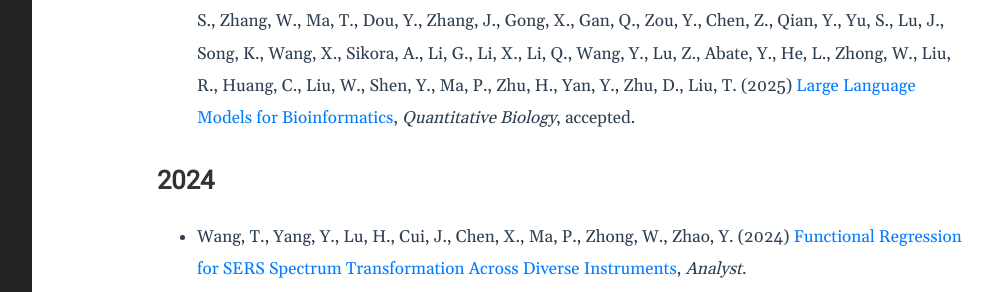
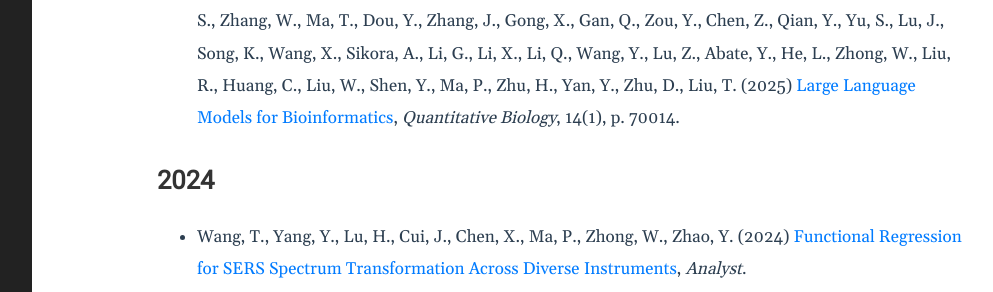
Before and after one commit to BDALpingio/BDALpingio.github.io, a Jekyll site: the page built from 3_publications.md, in a window 1280 px wide and 900 px high, scrolled down 1670 px. Shown: the part 153-445 px from the top of the window, without its empty margins (188-1181 px from the left). Built offline with Jekyll 4.4.1, drawn with Linux system fonts in a browser that asks for light colours.

Commit message:
Update 3_publications.md

```diff
--- a/3_publications.md
+++ b/3_publications.md
@@ -30,7 +30,7 @@ permalink: /3_publications/
 - Cheng, H., Wang, Y., Ma, P., Murdie, A. (2025) A Relational Approach to Understanding Global South Inter-Community NGO Networking, _Pathways to Brokerage_.
 - Chen, Y., Wu, S., Zhong, W., Ma, P. (2025) [Fluid Correlation: A Novel Way to Assess the Dynamic Association](https://www.tandfonline.com/doi/full/10.1080/10618600.2024.2444373?scroll=top&needAccess=true), _Journal of Computational and Graphical Statistics_.
 
-- Ruan, W., Lyu, Y., Zhang, J., Cai, J., Shu, P., Ge, Y., Lu, Y., Gao, S., Wang, Y., Wang, P., Zhao, L., Wang, T., Liu, Y., Fang, L., Liu, Z., Li, Y., Wu, Z., Chen, J., Jiang, H., Pan, Y., Yang, Z., Chen, J., Liang, S., Zhang, W., Ma, T., Dou, Y., Zhang, J., Gong, X., Gan, Q., Zou, Y., Chen, Z., Qian, Y., Yu, S., Lu, J., Song, K., Wang, X., Sikora, A., Li, G., Li, X., Li, Q., Wang, Y., Lu, Z., Abate, Y., He, L., Zhong, W., Liu, R., Huang, C., Liu, W., Shen, Y., Ma, P., Zhu, H., Yan, Y., Zhu, D., Liu, T. (2025) [Large Language Models for Bioinformatics](https://arxiv.org/abs/2501.06271), _Quantitative Biology_, accepted.
+- Ruan, W., Lyu, Y., Zhang, J., Cai, J., Shu, P., Ge, Y., Lu, Y., Gao, S., Wang, Y., Wang, P., Zhao, L., Wang, T., Liu, Y., Fang, L., Liu, Z., Li, Y., Wu, Z., Chen, J., Jiang, H., Pan, Y., Yang, Z., Chen, J., Liang, S., Zhang, W., Ma, T., Dou, Y., Zhang, J., Gong, X., Gan, Q., Zou, Y., Chen, Z., Qian, Y., Yu, S., Lu, J., Song, K., Wang, X., Sikora, A., Li, G., Li, X., Li, Q., Wang, Y., Lu, Z., Abate, Y., He, L., Zhong, W., Liu, R., Huang, C., Liu, W., Shen, Y., Ma, P., Zhu, H., Yan, Y., Zhu, D., Liu, T. (2025) [Large Language Models for Bioinformatics](https://onlinelibrary.wiley.com/doi/full/10.1002/qub2.70014), _Quantitative Biology_, 14(1), p. 70014.
 
 
 ## 2024
```
